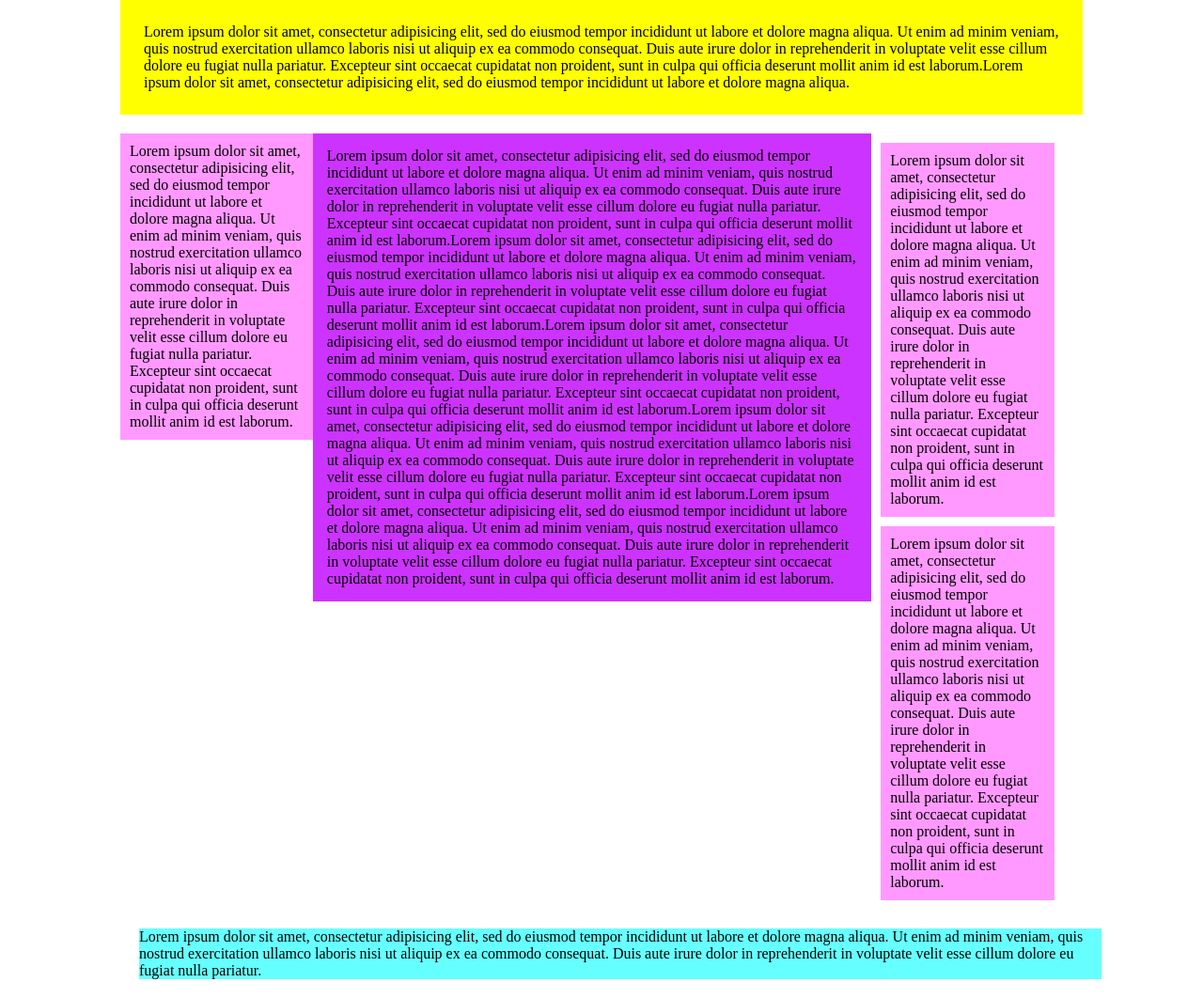
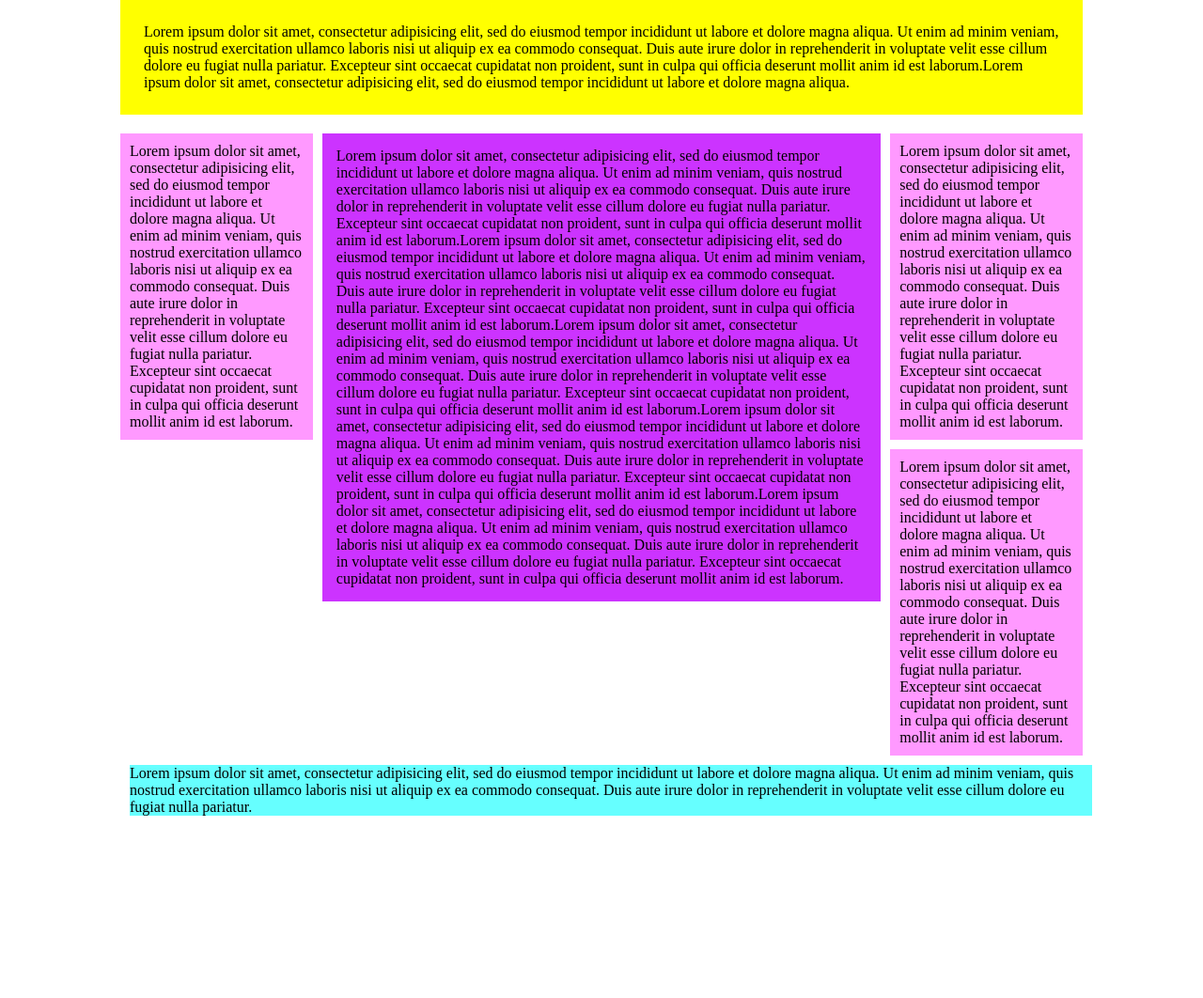
Before and after one commit to JacopoCaudek/htmlcss-struttura-wp, a plain HTML site: page index.html in a window 1280 px wide. Shown: the whole page at 94% size. After the commit the page ends 878 px from the top, so only its background shows below. Drawn offline with Linux system fonts and the light colour scheme.

Commit message:
rimozione padding

```diff
--- a/style.css
+++ b/style.css
@@ -37,14 +37,13 @@ main {
     float: left;
     width: calc(60% - 20px);
     padding: 15px;
-    margin left: 10px;
-    margin right: 10px;
+    margin: 0 10px;
 }
 
 .asideright {
     float: left;
     width: 20%;
-    padding: 10px;
+    /* padding: 10px; */
 }
 
 .up {
@@ -62,5 +61,5 @@ footer {
     background-color: #66ffff;
     float: left;
     width: 100%;
-    margin: 20px;
+    margin: 10px;
 }
```
